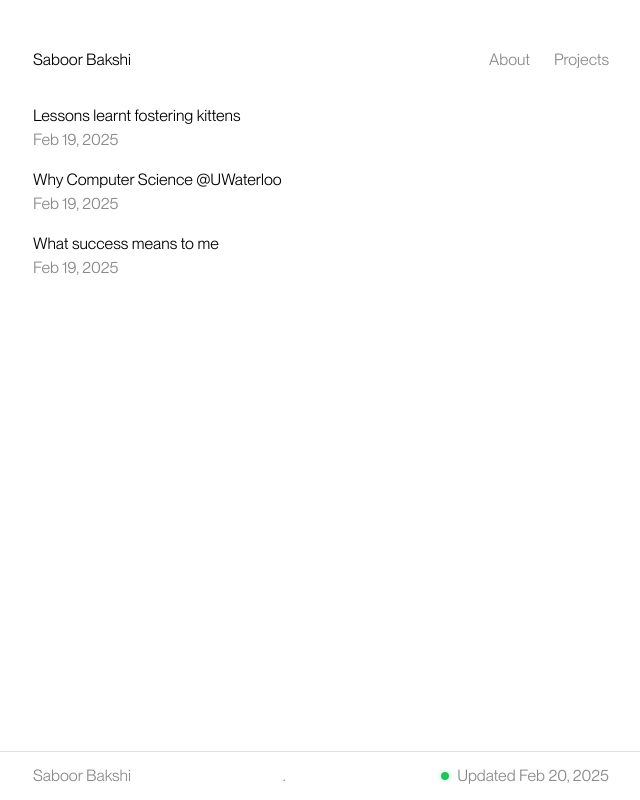
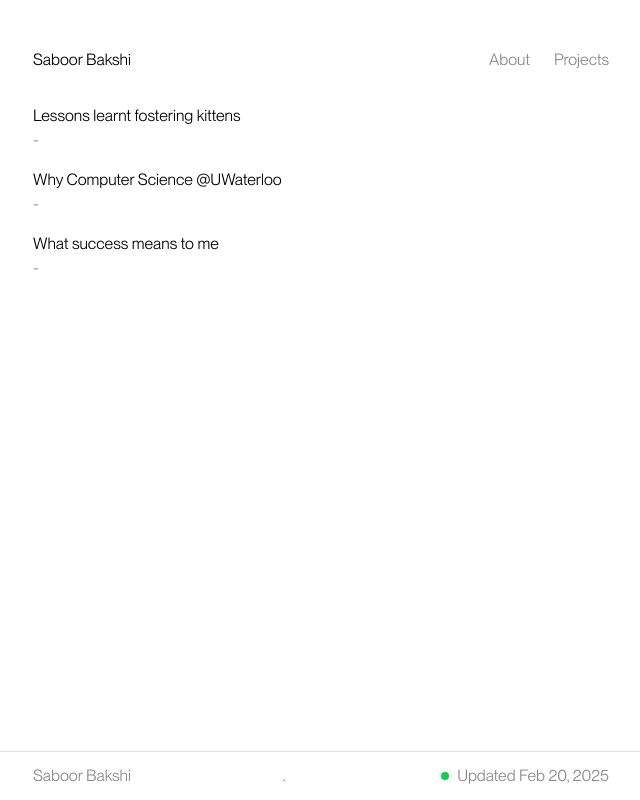
Before and after one commit to saboorbakshi/portfolio, a Next.js app: page /writing in a window 1280 px wide. Shown: the whole page, without its empty margins (319-959 px from the left). Built offline with nearby package versions, Linux system fonts and the light colour scheme.

Commit message:
fix: update blog dates and routing

```diff
--- a/src/app/writing/page.tsx
+++ b/src/app/writing/page.tsx
@@ -4,13 +4,7 @@ export default function Writing() {
   return (
     <div className="flex flex-col gap-4">
       {writing.map((item, index) => (
-        <a
-          key={index}
-          className="flex flex-col gap-2 group"
-          target="_blank"
-          rel="noopener noreferrer"
-          href={'/'}
-        >
+        <a key={index} href={'/'} className="flex flex-col gap-2 group">
           <div>
             <div className="sm:text-base group-hover:underline">{item.title}</div>
             <div className="sm:text-base text-fgSecondary">{item.date}</div>
--- a/src/data.ts
+++ b/src/data.ts
@@ -82,14 +82,14 @@ export const projects = [
 export const writing = [
   {
     title: 'Lessons learnt fostering kittens',
-    date: 'Feb 19, 2025'
+    date: '-'
   },
   {
     title: 'Why Computer Science @UWaterloo',
-    date: 'Feb 19, 2025'
+    date: '-'
   },
   {
     title: 'What success means to me',
-    date: 'Feb 19, 2025'
+    date: '-'
   }
 ]
```
